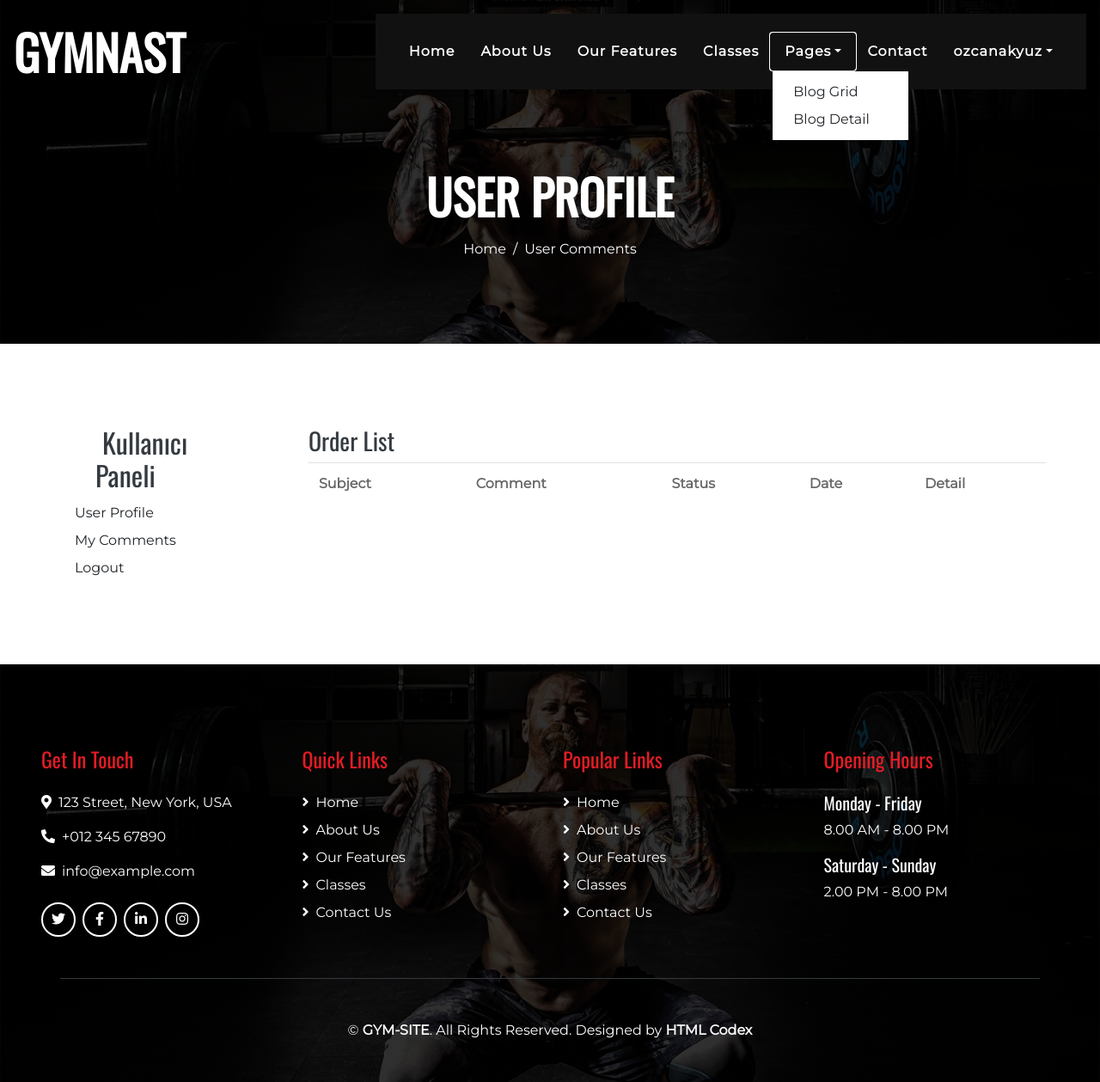
After one commit to ozcanakyuz/django-gym, a Django app: page /user/comments/ in a window 1280 px wide, after a click on "Pages". The commit adds this page. Shown: the whole page at 86% size. Run offline with Django 4.2, Linux system fonts and the light colour scheme; a user stored in the database is signed in; tables that the repository leaves empty hold one stand-in row (values such as "Sample post"); lists and menus that the app fills with data are empty; some libraries are stand-ins or nearby versions.

Commit message:
user app ok.
user app = User Profile, User Password, Update User Profile and User Comments ok.

```diff
--- a/gym_site/gym_site/urls.py
+++ b/gym_site/gym_site/urls.py
@@ -20,7 +20,7 @@ urlpatterns = [
     path("single/", home.views.single, name="single"),
 
     path("signup/", home.views.signup_view, name="signup"),
-    path('user/', include('user.urls')),
+    path('user/', include('user.urls'), name="user"),
 
     #? for the ckeditor
     path('ckeditor/', include('ckeditor_uploader.urls')),
--- a/gym_site/home/templates/header.html
+++ b/gym_site/home/templates/header.html
@@ -26,15 +26,15 @@
                             <a href="/single" class="dropdown-item {% if url_name == 'single' %}active{% endif %}">Blog Detail</a>
                         </div>
                     </div>
-                    <a href="contact" class="nav-item nav-link {% if url_name == 'contact' %}active{% endif %}">Contact</a>
-                {% endwith %}
+                    <a href="/contact" class="nav-item nav-link {% if url_name == 'contact' %}active{% endif %}">Contact</a>
 
+                {% comment %}!! ACTIVE COMMAND DON'T WORK !! {% endcomment %}
                 {%  if user.id is not None %}
                 <div class="nav-item dropdown">
-                    <a href="#" class="nav-link dropdown-toggle" data-toggle="dropdown">{{ user.username }}</a>
+                    <a href="#" class="nav-link dropdown-toggle {% if url_name  == 'user' %}active{% endif %}" data-toggle="dropdown">{{ user.username }}</a>
                     <div class="dropdown-menu rounded-0 m-0">
-                    <a href="/user"  class="dropdown-item">User Profile</a>
-                    <a href="/user/comments"  class="dropdown-item">My Comments</a>
+                    <a href="/user" class="dropdown-item {% if url_name == 'user' %}active{% endif %}">User Profile</a>
+                    <a href="/user/comments"  class="dropdown-item {% if url_name == '/user/comments' %}active{% endif %}">My Comments</a>
                     <a href="/logout"  class="dropdown-item">Logout</a>
                     </div>
                 </div>
@@ -43,6 +43,8 @@
                     <a href="/login" class="nav-item nav-link">Log In</a>
 
                 {% endif %}
+                {% endwith %}
+
             </div>
         </div>
                 </div>
--- /dev/null
+++ b/gym_site/user/templates/user_comments.html
@@ -0,0 +1,65 @@
+{% extends 'homebase.html' %}
+{% load static %}
+{% block title %} GYMNAST | User Profile {% endblock %}
+{% block description %} index description {% endblock %}
+{% block keywords %} index keywords {% endblock %}
+
+{% block body %}
+
+<!-- Page Header Start -->
+<div class="container-fluid page-header mb-5">
+    <div class="d-flex flex-column align-items-center justify-content-center pt-0 pt-lg-5" style="min-height: 400px">
+        <h4 class="display-4 mb-3 mt-0 mt-lg-5 text-white text-uppercase font-weight-bold">User Profile</h4>
+        <div class="d-inline-flex">
+            <p class="m-0 text-white"><a class="text-white" href="/home">Home</a></p>
+            <p class="m-0 text-white px-2">/</p>
+            <p class="m-0 text-white">User Comments</p>
+        </div>
+    </div>
+</div>
+<!-- Page Header End -->
+
+<!-- Comments Start -->
+<div class="container-fluid pt-5">
+    <div class="row px-xl-5">
+        {% include 'user_panel.html' %}
+        <div class="col-lg-9 table-responsive mb-5">
+            <div class="order-summary clearfix">
+                <div class="section-title">
+                    <h3 class="title">Order List</h3>
+                </div>
+                   <table class="shopping-cart-table table">
+                    <tr>
+                        <th class="text-left">Subject </th>
+                        <th class="text-left">Comment </th>
+                        <th class="text-left">Status </th>
+                        <th class="text-left">Date </th>
+                        <th class="text-left">Detail </th>
+                    </tr>
+                    {% for rs in comments %}
+                        <tr>
+                            <td class="text-left">
+                                <a href="/product_detail/{{ rs.product_id }}/{{ rs.product.slug }}">
+                                    <strong> {{ rs.product.title }}</strong>
+                                </a>
+                            </td>
+                            <td class="text-left">{{ rs.subject }} </td>
+                            <td class="text-left">{{ rs.comment }} </td>
+                            <td class="text-left">{{ rs.status }} </td>
+                            <td class="text-left">{{ rs.create_at }} </td>
+                            <td class="text-left">
+                                <a class="primary-btn" href="/user/deletecomment/{{ rs.id }}" onclick="return confirm('Will be Delete ! Are you sure?')"> Delete </a>
+                            </td>
+                        </tr>
+                    {% endfor %}
+                </table>
+            </div>
+        </div>
+    </div>
+</div>
+<!-- Comments End -->
+
+
+
+
+ {% endblock %}
--- a/gym_site/user/templates/user_profile.html
+++ b/gym_site/user/templates/user_profile.html
@@ -19,7 +19,7 @@
 </div>
 <!-- Page Header End -->
 
-<!-- Contact Start -->
+<!-- Profile Start -->
     <div class="container-fluid pt-5">
         <div class="row px-xl-5">
             {% include 'user_panel.html' %}
@@ -54,7 +54,7 @@
             </div>
         </div>
     </div>
-<!-- Contact End -->
+<!-- Profile End -->
 
 
 
```
Also changed, not shown: gym_site/user/templates/user_password.html (added, +60 -0 lines), gym_site/user/templates/user_update.html (added, +43 -0 lines), gym_site/db.sqlite3, gym_site/uploads/images/users/difa123orj.jpg (added).
